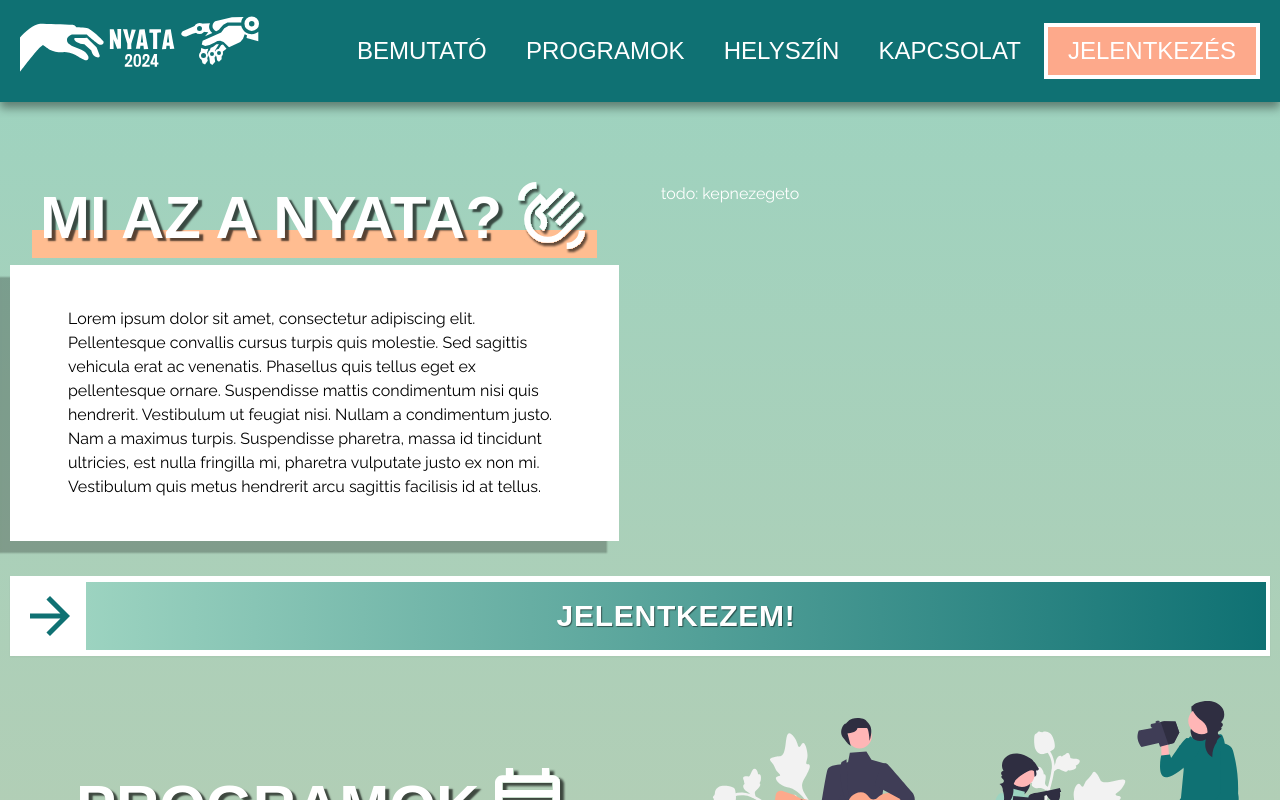
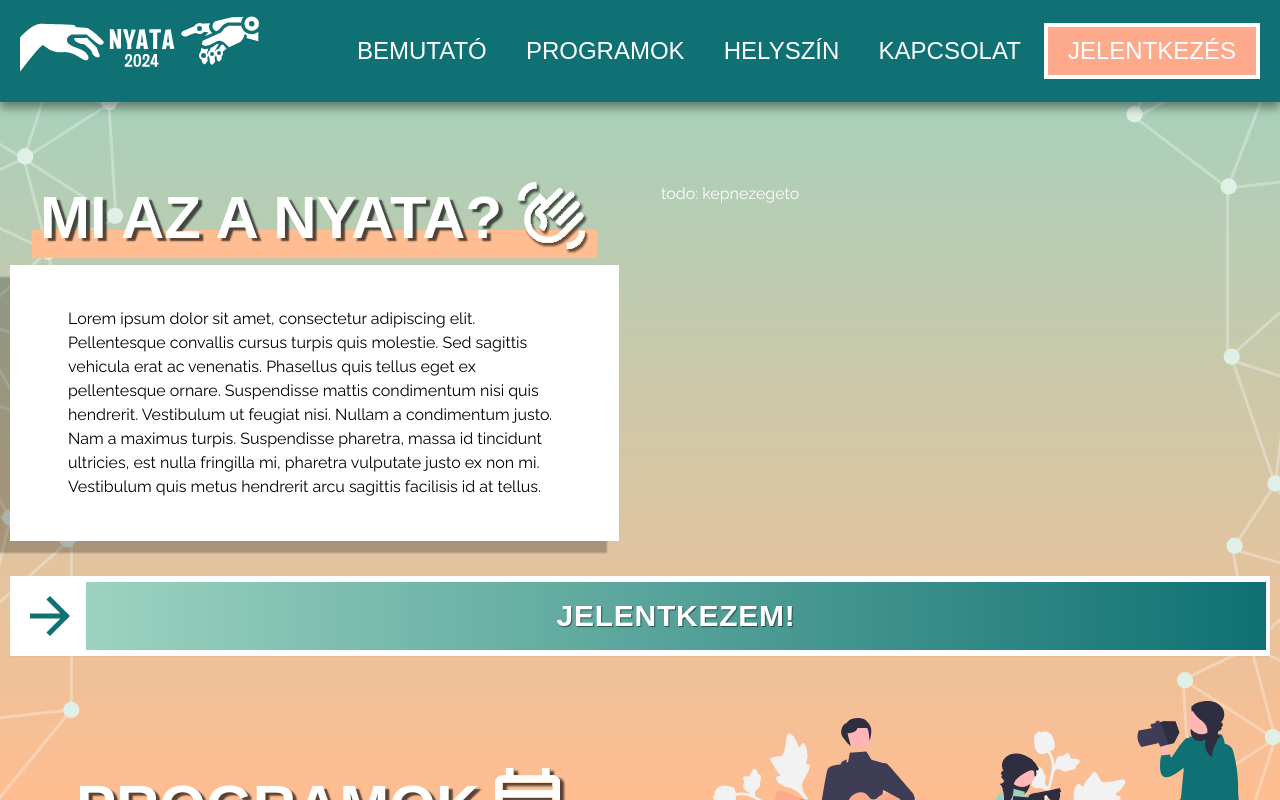
Before and after one commit to triszt4n/nyata-web-2024, a Next.js app: page / in a window 1280 px wide. Shown: the top 800 px of the page. Built offline with nearby package versions, Linux system fonts and the light colour scheme; a web font is replaced by a local one.

Commit message:
background

```diff
--- a/src/pages/_document.tsx
+++ b/src/pages/_document.tsx
@@ -7,7 +7,7 @@ export default function Document() {
         <meta name="title" content="NYATA 2024" />
         <meta name="description" content="Nyári Szakkollégiumi Találkozó 2024" />
       </Head>
-      <body className="font-body bg-gradient-to-b from-primary-light to-secondary-light text-white">
+      <body className="font-body text-white">
         <Main />
         <NextScript />
       </body>
--- a/src/styles/globals.css
+++ b/src/styles/globals.css
@@ -4,13 +4,11 @@
 @tailwind components;
 @tailwind utilities;
 
-:root {
-  --foreground-rgb: 0, 0, 0;
-}
-
-
 body {
-  color: rgb(var(--foreground-rgb));
+  background-image: url("/background.svg");
+  background-attachment: fixed;
+  background-position: center center;
+  background-size: cover;
 }
 
 @layer utilities {
```
Also changed, not shown: public/background.svg (added).
